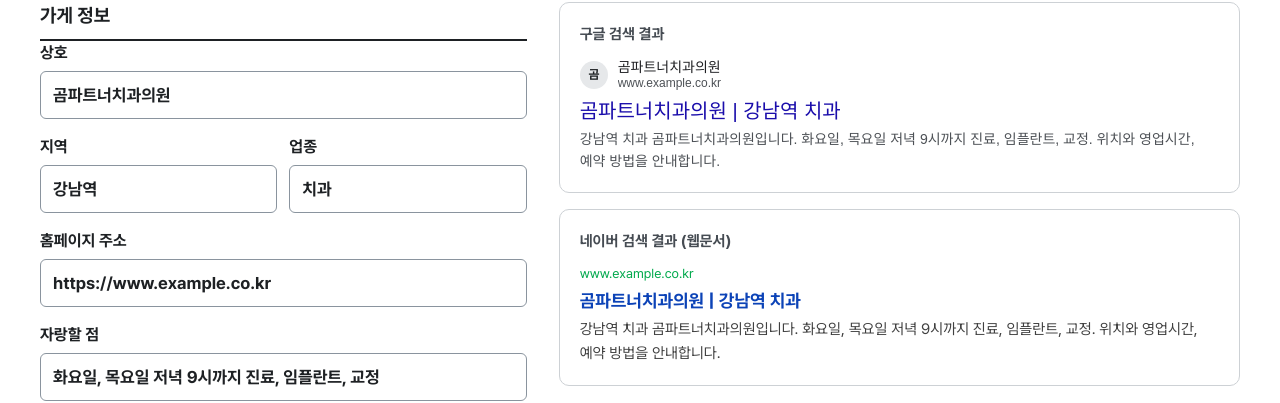
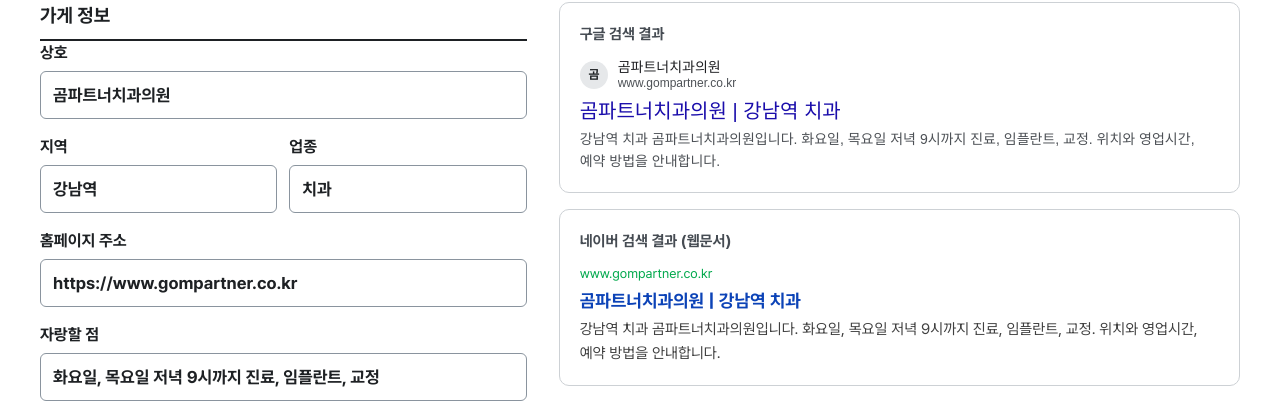
Before and after one commit to gompartner/gompartner.github.io, a Next.js app: page /tools/search-preview in a window 1280 px wide. Shown: the part 200-603 px from the top of the page. Built offline with nearby package versions, Linux system fonts and the light colour scheme; no server answers.

Commit message:
자료실 예시 주소를 gompartner.co.kr로

```diff
--- a/components/tools/QrMaker.tsx
+++ b/components/tools/QrMaker.tsx
@@ -85,7 +85,7 @@
   const canvasRef = useRef<HTMLCanvasElement>(null);
   const [kind, setKind] = useState<Kind>("url");
   const [f, setF] = useState<Fields>({
-    url: "https://www.example.co.kr",
+    url: "https://www.gompartner.co.kr",
     ssid: "",
     password: "",
     security: "WPA",
@@ -213,7 +213,7 @@
           {kind === "url" && (
             <label className="block text-[16px] font-bold">
               홈페이지 주소
-              <input value={f.url} onChange={set("url")} className={input} inputMode="url" placeholder="https://www.example.co.kr" />
+              <input value={f.url} onChange={set("url")} className={input} inputMode="url" placeholder="https://www.gompartner.co.kr" />
             </label>
           )}
           {kind === "wifi" && (
--- a/components/tools/SearchPreview.tsx
+++ b/components/tools/SearchPreview.tsx
@@ -43,7 +43,7 @@
   name: "곰파트너치과의원",
   region: "강남역",
   industry: "치과",
-  url: "https://www.example.co.kr",
+  url: "https://www.gompartner.co.kr",
   strengths: "화요일, 목요일 저녁 9시까지 진료, 임플란트, 교정",
   title: "",
   desc: "",
@@ -67,7 +67,7 @@
     const u = new URL(url.startsWith("http") ? url : `https://${url}`);
     return { host: u.hostname, path: u.pathname === "/" ? "" : u.pathname, full: u.origin + u.pathname };
   } catch {
-    return { host: url || "www.example.co.kr", path: "", full: url };
+    return { host: url || "www.gompartner.co.kr", path: "", full: url };
   }
 }
 
@@ -142,7 +142,7 @@
           </div>
           <label className="block text-[16px] font-bold">
             홈페이지 주소
-            <input value={f.url} onChange={set("url")} className={input} inputMode="url" placeholder="https://www.example.co.kr" />
+            <input value={f.url} onChange={set("url")} className={input} inputMode="url" placeholder="https://www.gompartner.co.kr" />
           </label>
           <label className="block text-[16px] font-bold">
             자랑할 점
--- a/components/tools/TermsGenerator.tsx
+++ b/components/tools/TermsGenerator.tsx
@@ -630,11 +630,11 @@
           </label>
           <label className={label}>
             사이트 주소
-            <input value={form.siteUrl} onChange={(e) => set("siteUrl", e.target.value)} inputMode="url" placeholder="https://www.example.co.kr" className={input} />
+            <input value={form.siteUrl} onChange={(e) => set("siteUrl", e.target.value)} inputMode="url" placeholder="https://www.gompartner.co.kr" className={input} />
           </label>
           <label className={label}>
             고객 상담 연락처 <span className="text-[#b42318]">*</span>
-            <input value={form.contact} onChange={(e) => set("contact", e.target.value)} placeholder="02-000-0000, help@example.co.kr" className={input} />
+            <input value={form.contact} onChange={(e) => set("contact", e.target.value)} placeholder="02-000-0000, help@gompartner.co.kr" className={input} />
           </label>
         </div>
 
```
